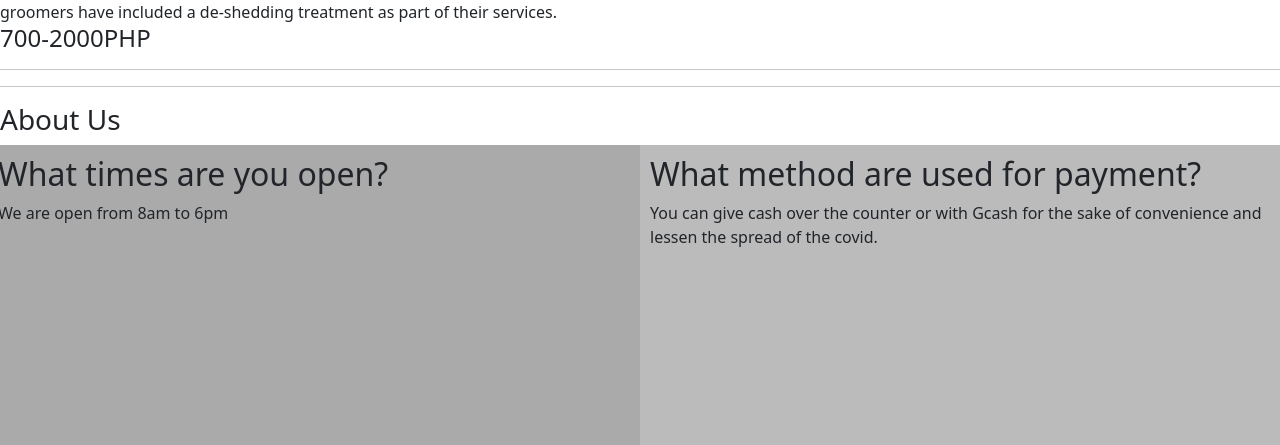
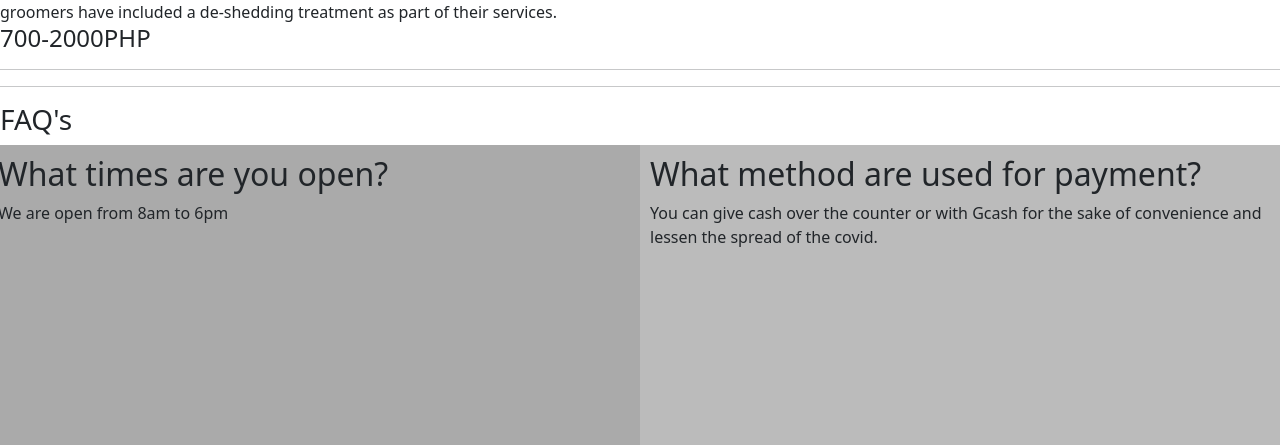
Before and after one commit to Johnnysixxjj/College-Thesis, a Django app: page / in a window 1280 px wide. Shown: the part 1056-1501 px from the top of the page. Run offline with Django 4.2, Linux system fonts and the light colour scheme; data comes from the database, SQL or seed files in the repository.

Commit message:
Update base.html

```diff
--- a/templates/base.html
+++ b/templates/base.html
@@ -98,7 +98,7 @@
 }
 </style>
     <hr/>
-    <h3>About Us</h3>
+    <h3>FAQ's</h3>
     <div class="row">
       <div class="column" style="background-color:#aaa;">
       <h2>What times are you open?</h2>
```
